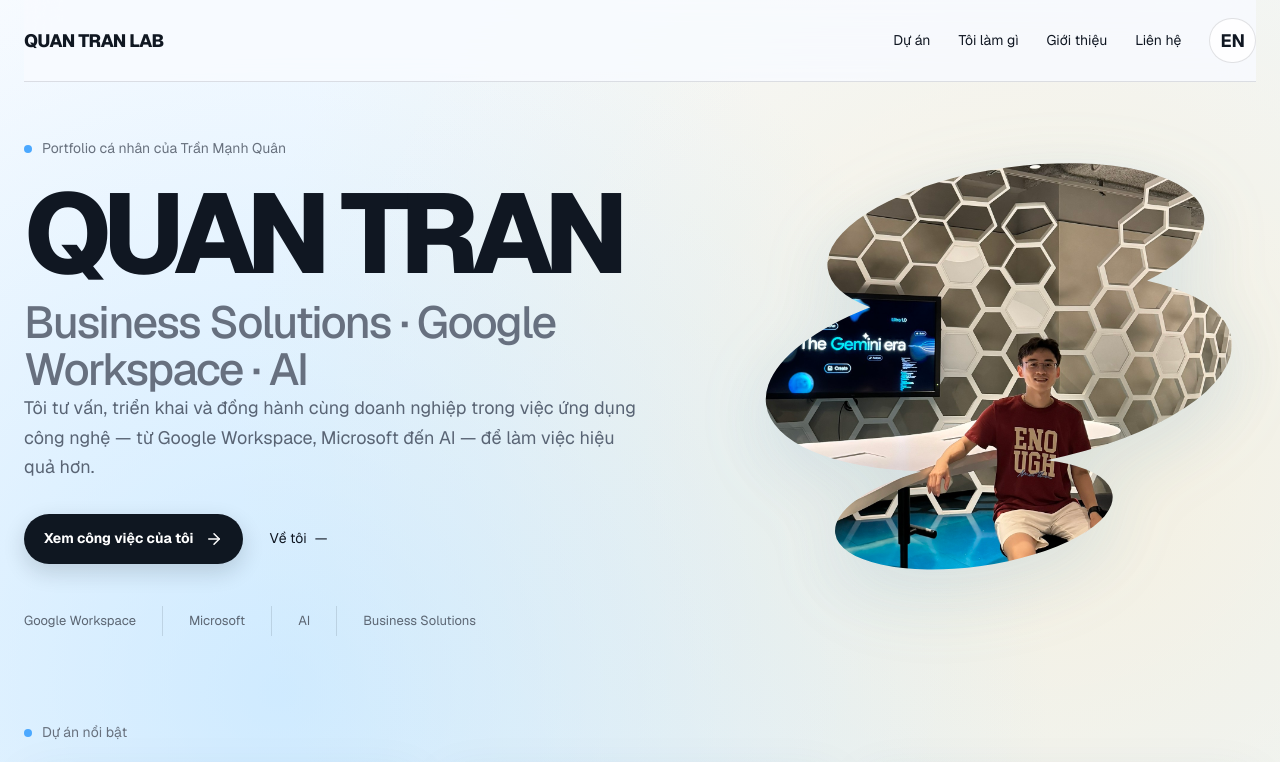
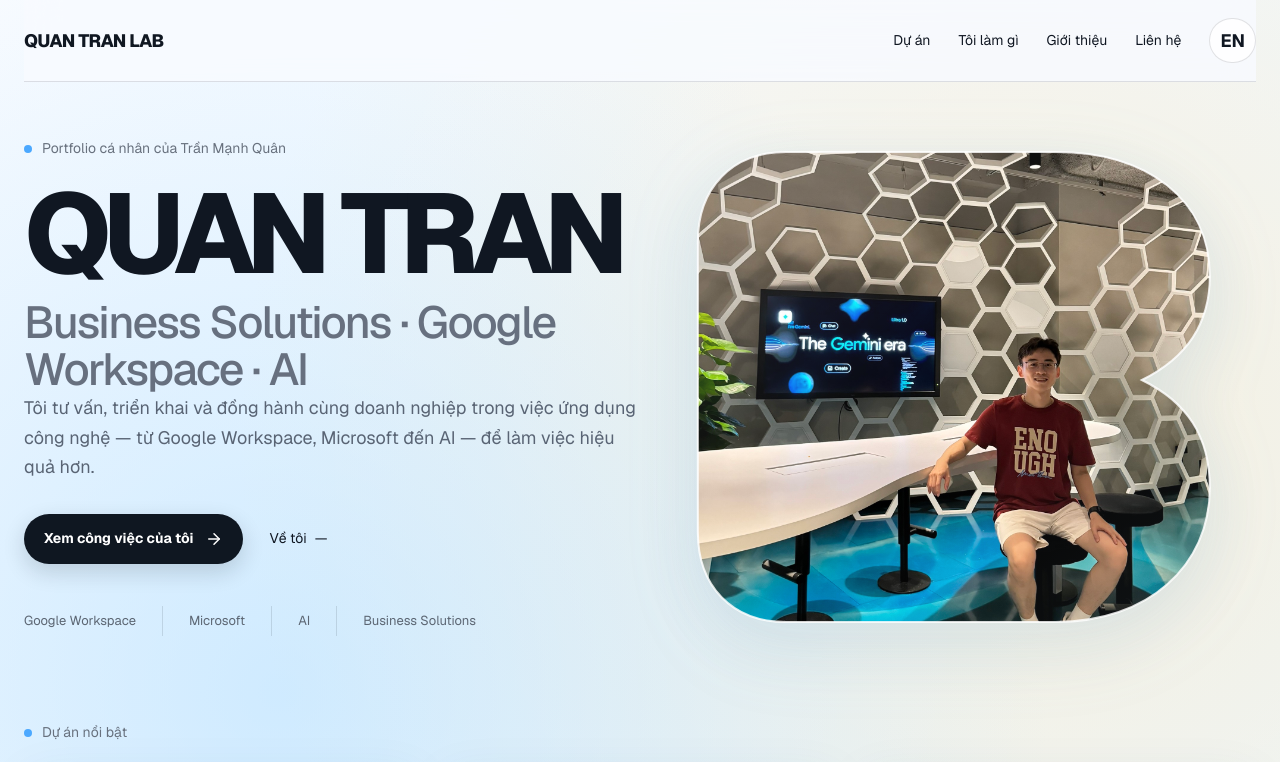
Before and after one commit to quantran159/quantranlab, a Next.js app: page / in a window 1280 px wide. Shown: the top 762 px of the page. Built offline with nearby package versions, Linux system fonts and the light colour scheme.

Commit message:
Create modern draggable hero shape

```diff
--- a/src/app/accessibility.css
+++ b/src/app/accessibility.css
@@ -147,9 +147,12 @@ a:focus-visible {
 .profile-shape {
   position: absolute;
   inset: 0;
+  display: block;
   width: 100%;
   height: 100%;
   overflow: hidden;
+  user-select: none;
+  -webkit-user-drag: none;
   filter: drop-shadow(0 16px 34px rgba(119, 168, 210, 0.13));
 }
 
--- a/src/components/HeroPortraitEditor.tsx
+++ b/src/components/HeroPortraitEditor.tsx
@@ -6,7 +6,10 @@ type Offset = { x: number; y: number };
 
 const STORAGE_KEY = "quantranlab-hero-portrait-position";
 const DEFAULT_OFFSET: Offset = { x: 0, y: 0 };
-const MAX_OFFSET = 55;
+const MAX_OFFSET = 110;
+const VIEWBOX = { width: 560, height: 510 };
+
+const shapePath = "M112 20H382C474 20 536 68 536 144C536 192 513 226 468 248C513 270 536 304 536 356C536 434 474 490 382 490H112C58 490 24 454 24 400V110C24 56 58 20 112 20Z";
 
 function clamp(value: number) {
   return Math.max(-MAX_OFFSET, Math.min(MAX_OFFSET, value));
@@ -14,10 +17,11 @@ function clamp(value: number) {
 
 export function HeroPortraitEditor({ onError }: { onError: () => void }) {
   const svgRef = useRef<SVGSVGElement>(null);
-  const dragRef = useRef<{ x: number; y: number; offset: Offset } | null>(null);
+  const dragRef = useRef<{ pointerId: number; x: number; y: number; offset: Offset } | null>(null);
   const [offset, setOffset] = useState<Offset>(DEFAULT_OFFSET);
   const [draftOffset, setDraftOffset] = useState<Offset>(DEFAULT_OFFSET);
   const [isEditing, setIsEditing] = useState(false);
+  const [isDragging, setIsDragging] = useState(false);
 
   useEffect(() => {
     const timer = window.setTimeout(() => {
@@ -40,19 +44,28 @@ export function HeroPortraitEditor({ onError }: { onError: () => void }) {
 
   const handlePointerDown = (event: React.PointerEvent<SVGSVGElement>) => {
     if (!isEditing || !svgRef.current) return;
-    svgRef.current.setPointerCapture(event.pointerId);
-    dragRef.current = { x: event.clientX, y: event.clientY, offset: draftOffset };
+    event.preventDefault();
+    event.currentTarget.setPointerCapture(event.pointerId);
+    dragRef.current = { pointerId: event.pointerId, x: event.clientX, y: event.clientY, offset: draftOffset };
+    setIsDragging(true);
   };
 
   const handlePointerMove = (event: React.PointerEvent<SVGSVGElement>) => {
-    if (!dragRef.current || !svgRef.current) return;
+    if (!dragRef.current || dragRef.current.pointerId !== event.pointerId || !svgRef.current) return;
     const rect = svgRef.current.getBoundingClientRect();
-    const deltaX = ((event.clientX - dragRef.current.x) / rect.width) * 560;
-    const deltaY = ((event.clientY - dragRef.current.y) / rect.height) * 510;
+    const deltaX = ((event.clientX - dragRef.current.x) / rect.width) * VIEWBOX.width;
+    const deltaY = ((event.clientY - dragRef.current.y) / rect.height) * VIEWBOX.height;
     setDraftOffset({
       x: clamp(dragRef.current.offset.x + deltaX),
       y: clamp(dragRef.current.offset.y + deltaY),
     });
+  };
+
+  const handlePointerUp = (event: React.PointerEvent<SVGSVGElement>) => {
+    if (dragRef.current?.pointerId !== event.pointerId) return;
+    if (event.currentTarget.hasPointerCapture(event.pointerId)) event.currentTarget.releasePointerCapture(event.pointerId);
+    dragRef.current = null;
+    setIsDragging(false);
   };
 
   const savePosition = () => {
@@ -73,15 +86,19 @@ export function HeroPortraitEditor({ onError }: { onError: () => void }) {
         aria-label="Ảnh cá nhân của Trần Mạnh Quân"
         onPointerDown={handlePointerDown}
         onPointerMove={handlePointerMove}
-        onPointerUp={() => { dragRef.current = null; }}
-        onPointerCancel={() => { dragRef.current = null; }}
-        style={{ cursor: isEditing ? "grab" : "default", touchAction: isEditing ? "none" : "auto" }}
+        onPointerUp={handlePointerUp}
+        onPointerCancel={handlePointerUp}
+        onLostPointerCapture={() => { dragRef.current = null; setIsDragging(false); }}
+        style={{ cursor: isEditing ? (isDragging ? "grabbing" : "grab") : "default", touchAction: isEditing ? "none" : "auto" }}
       >
         <defs>
+          <linearGradient id="profile-shape-sheen" x1="0" y1="0" x2="1" y2="1">
+            <stop offset="0" stopColor="#ffffff" stopOpacity="0.16" />
+            <stop offset="0.55" stopColor="#ffffff" stopOpacity="0" />
+            <stop offset="1" stopColor="#9fd7ff" stopOpacity="0.1" />
+          </linearGradient>
           <clipPath id="profile-shape-clip" clipPathUnits="userSpaceOnUse">
-            <ellipse cx="342" cy="110" rx="190" ry="75" transform="rotate(-8 342 110)" />
-            <ellipse cx="325" cy="240" rx="235" ry="95" transform="rotate(-8 325 240)" />
-            <ellipse cx="300" cy="382" rx="140" ry="52.5" transform="rotate(-8 300 382)" />
+            <path d={shapePath} />
           </clipPath>
         </defs>
         <g clipPath="url(#profile-shape-clip)">
@@ -89,13 +106,15 @@ export function HeroPortraitEditor({ onError }: { onError: () => void }) {
             href="/profile.jpg"
             x="0"
             y="0"
-            width="560"
-            height="510"
+            width={VIEWBOX.width}
+            height={VIEWBOX.height}
             preserveAspectRatio="xMidYMid slice"
-            transform={`translate(${shownOffset.x} ${shownOffset.y}) translate(280 255) scale(1.18) translate(-280 -255)`}
+            transform={`translate(${shownOffset.x} ${shownOffset.y}) translate(280 255) scale(1.12) translate(-280 -255)`}
             onError={onError}
           />
+          <rect width={VIEWBOX.width} height={VIEWBOX.height} fill="url(#profile-shape-sheen)" />
         </g>
+        <path d={shapePath} fill="none" stroke="#ffffff" strokeOpacity="0.82" strokeWidth="2" vectorEffect="non-scaling-stroke" />
       </svg>
       {isEditing && <div className="profile-editor-controls"><span>Kéo ảnh profile để căn vị trí</span><button type="button" onClick={savePosition}>Lưu vị trí</button></div>}
     </>
```
